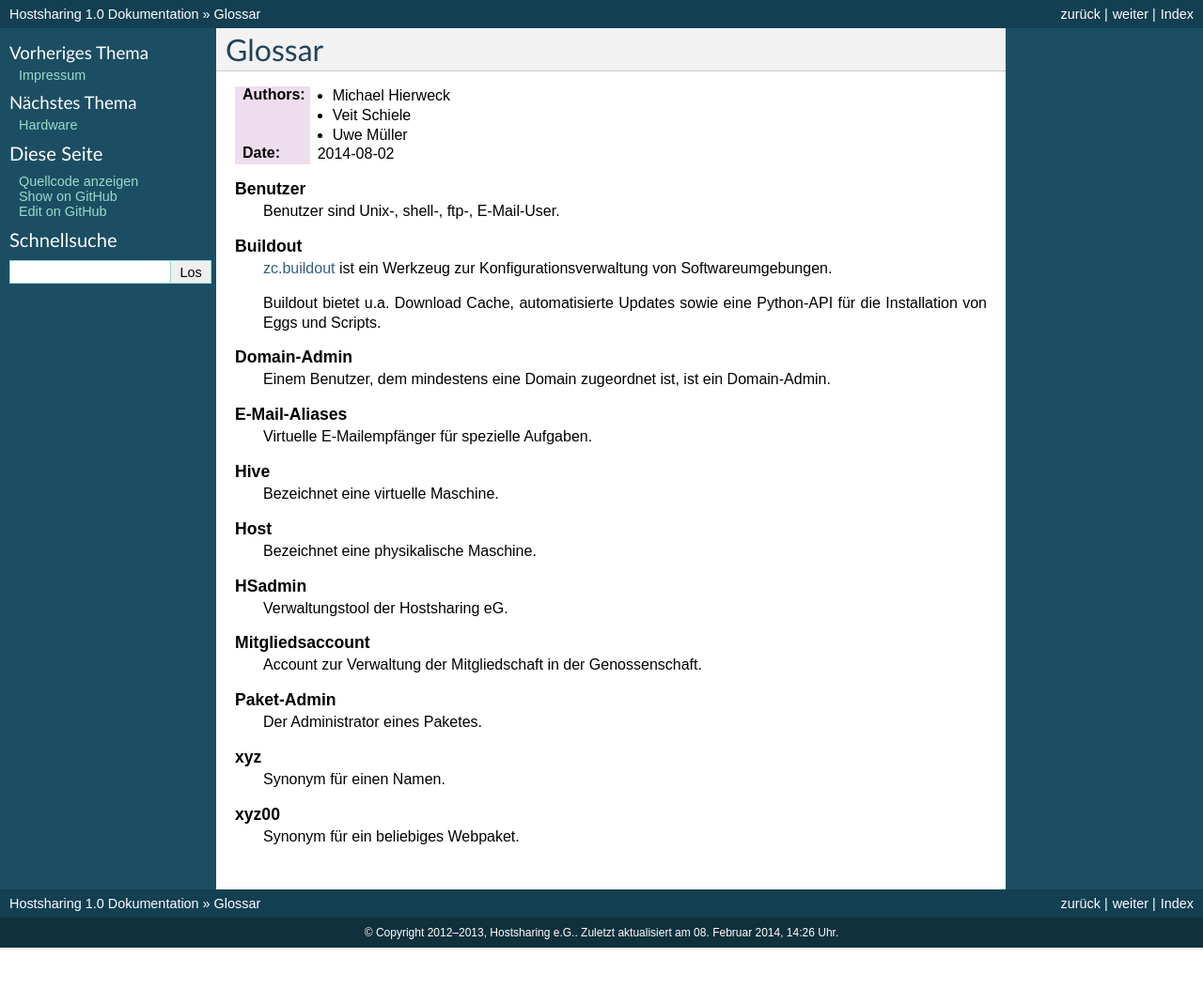
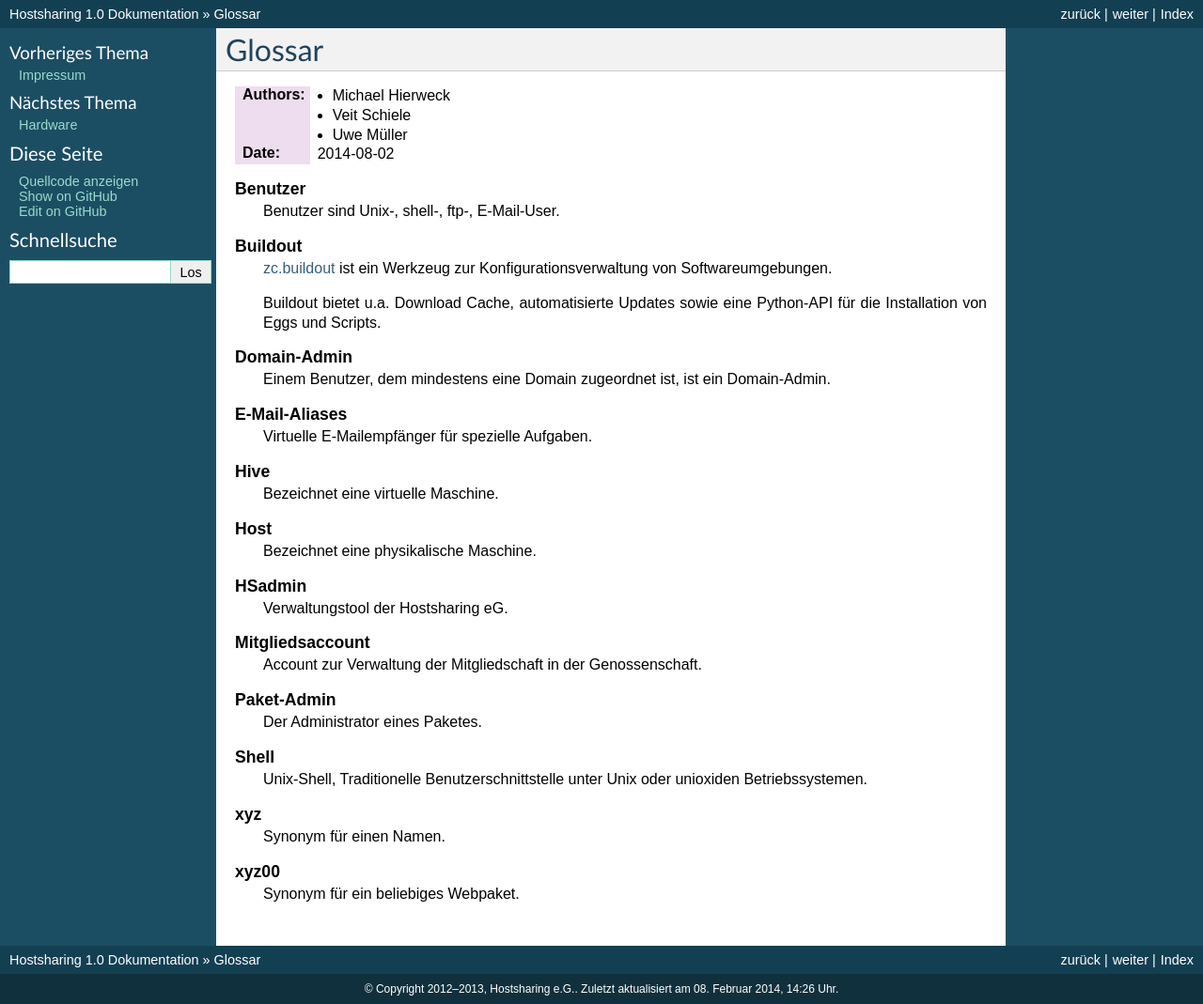
Before and after one commit to hostsharing/hs.docs.users, a Sphinx documentation site: the page built from source/glossar.rst, in a window 1280 px wide. Shown: the whole page at 94% size. Built offline with Sphinx 7.4.7, drawn with Linux system fonts in a browser that asks for light colours; pages that are not in the unit, such as notebooks, are missing from menus; before the commit the page ends 1009 px from its top, so only the background shows below that.

Commit message:
add term

```diff
--- a/source/glossar.rst
+++ b/source/glossar.rst
@@ -40,6 +40,9 @@ Glossar
    Paket-Admin
     Der Administrator eines Paketes.
 
+   Shell
+    Unix-Shell, Traditionelle Benutzerschnittstelle unter Unix oder unioxiden Betriebssystemen.
+
    xyz00
     Synonym für ein beliebiges Webpaket.
 
```
